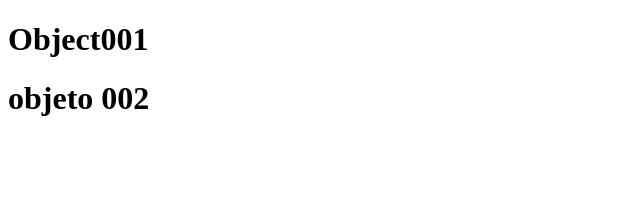
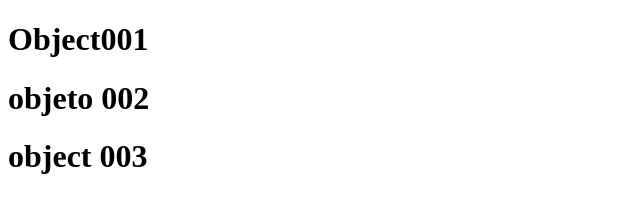
Before and after one commit to edskate/Treinamento-29-03-2022, a plain HTML site: page index01.html in a window 1280 px wide. Shown: the whole page, without its empty margins (0-640 px from the left). Drawn offline with Linux system fonts and the light colour scheme.

Commit message:
objecto 003

```diff
--- a/index01.html
+++ b/index01.html
@@ -10,5 +10,6 @@
               <script src="app01.js"></script>
          <h1>Object001</h1>
          <h1>objeto 002</h1>
+         <h1>object 003</h1>
 </body>
 </html>
```
